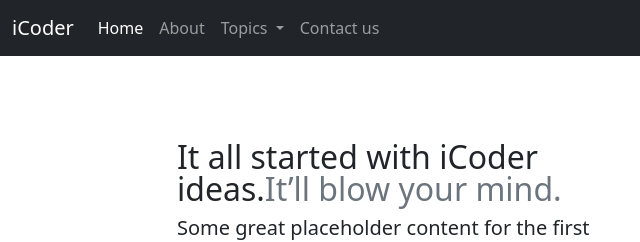
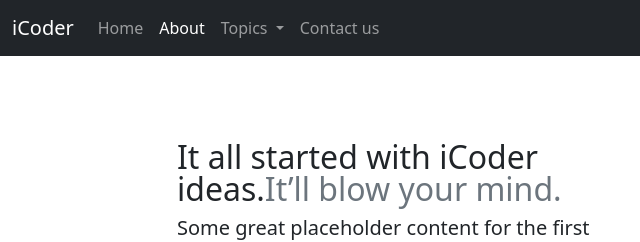
Before and after one commit to ShafiqueGhumman/iCoderBootstrap, a plain HTML site: page about.html in a window 1280 px wide. Shown: the top 242 px of the page, 0-640 px from the left. Drawn offline with nearby package versions, Linux system fonts and the light colour scheme.

Commit message:
Update about.html

```diff
--- a/about.html
+++ b/about.html
@@ -21,10 +21,10 @@
             <div class="collapse navbar-collapse" id="navbarSupportedContent">
              <ul class="navbar-nav me-auto mb-2 mb-lg-0">
                     <li class="nav-item">
-                        <a class="nav-link active" aria-current="page" href="/iCoderBootstrap/">Home</a>
+                        <a class="nav-link" aria-current="page" href="/iCoderBootstrap/">Home</a>
                     </li>
                     <li class="nav-item">
-                        <a class="nav-link" href="/iCoderBootstrap/about.html">About</a>
+                        <a class="nav-link active" href="/iCoderBootstrap/about.html">About</a>
                     </li>
                     <li class="nav-item dropdown">
                         <a class="nav-link dropdown-toggle" href="#" role="button" data-bs-toggle="dropdown"
```
